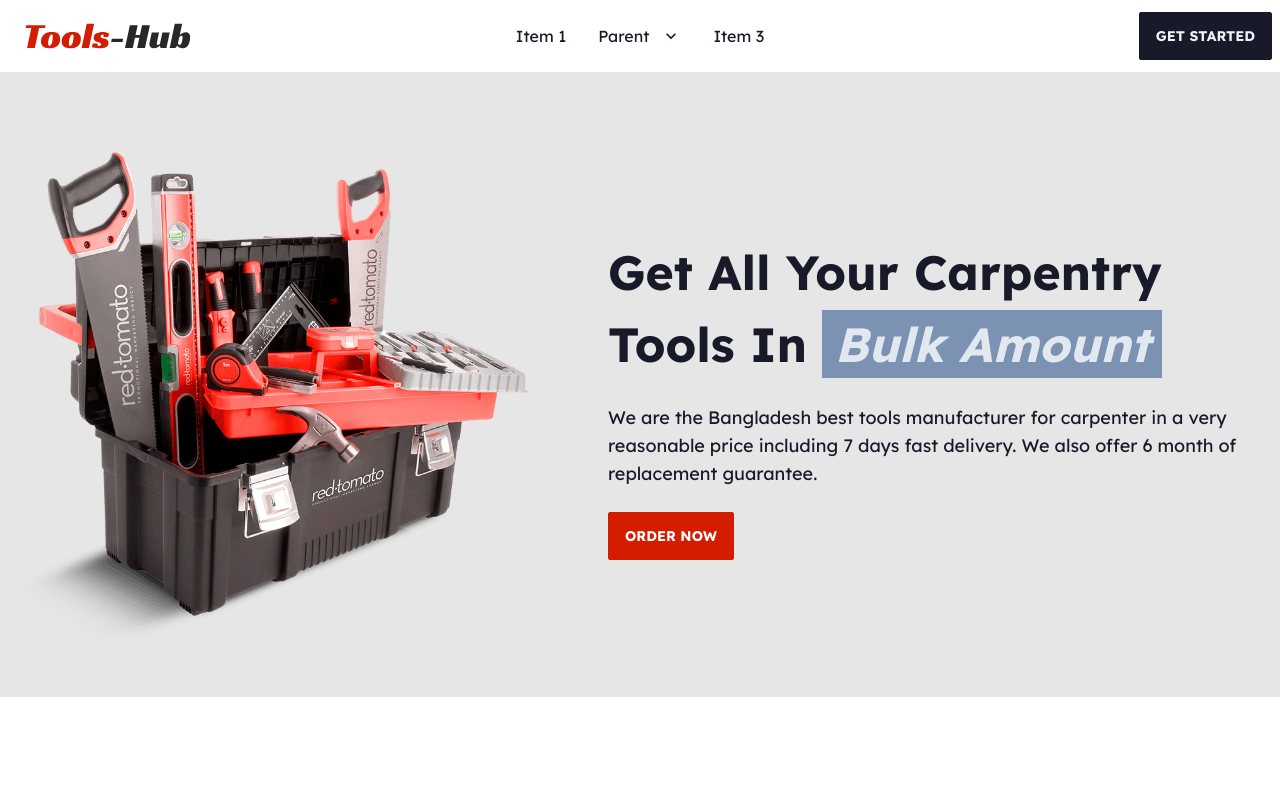
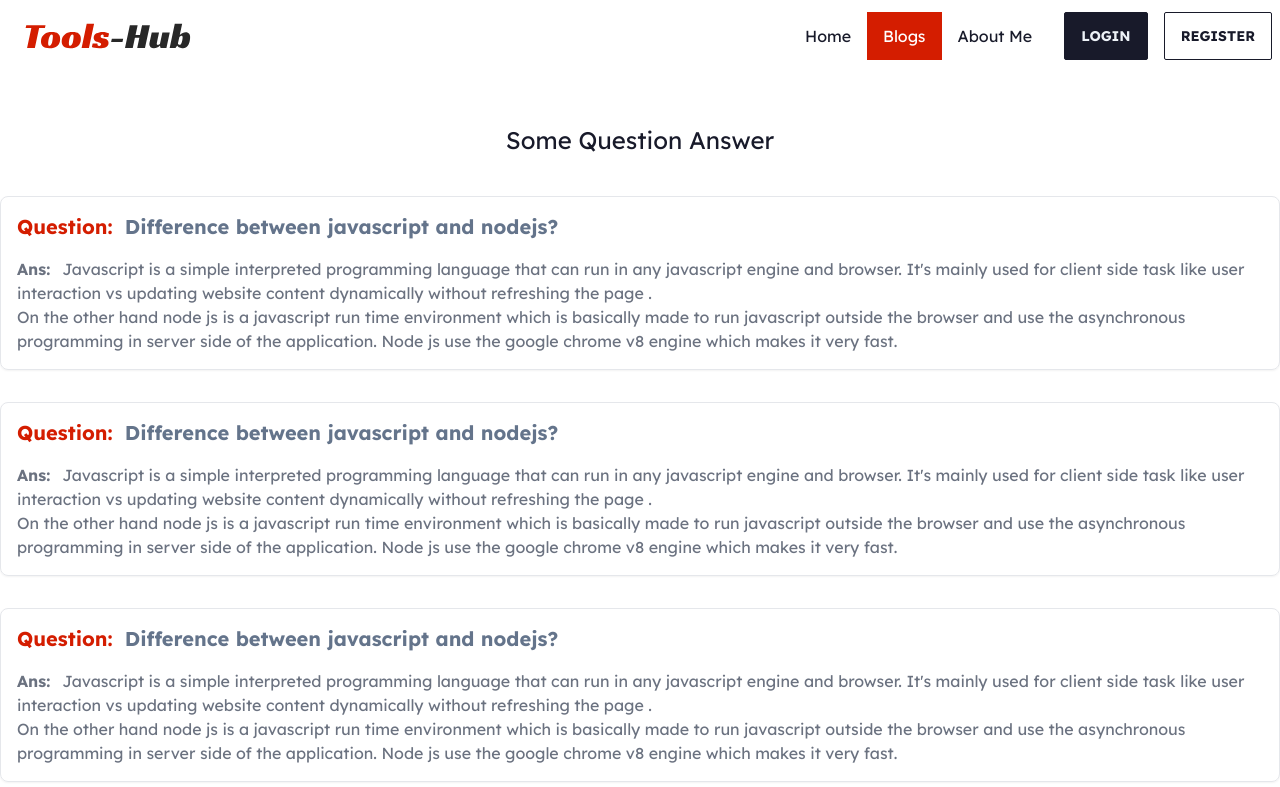
Before and after one commit to Naiem890/Tools-Hub, a React (Create React App) app: page /blogs in a window 1280 px wide. Shown: the top 787 px of the page. Built offline with nearby package versions, Linux system fonts and the light colour scheme; the HTML template or start-up script is replaced by a standard one.

Commit message:
not found page + question ans page (init)

```diff
--- a/src/App.css
+++ b/src/App.css
@@ -1,3 +1,3 @@
-.body {
-  background-color: red;
+ul li a.active {
+  color: white;
 }
--- a/src/App.js
+++ b/src/App.js
@@ -1,14 +1,24 @@
+import { Route, Routes } from "react-router-dom";
 import "./App.css";
+import Blogs from "./components/Pages/Blogs/Blogs";
 
 import Home from "./components/Pages/Home/Home";
 import Footer from "./components/Shared/Footer";
 import Navbar from "./components/Shared/Navbar";
+import Portfolio from "./components/Pages/Portfolio/Portfolio";
+import NotFound from "./components/Shared/NotFound";
 
 function App() {
   return (
     <div>
       <Navbar></Navbar>
-      <Home></Home>
+      <Routes>
+        <Route path="/" element={<Home></Home>}></Route>
+        <Route path="/home" element={<Home></Home>}></Route>
+        <Route path="/blogs" element={<Blogs></Blogs>}></Route>
+        <Route path="/portfolio" element={<Portfolio></Portfolio>}></Route>
+        <Route path="*" element={<NotFound></NotFound>}></Route>
+      </Routes>
       <Footer></Footer>
     </div>
   );
--- /dev/null
+++ b/src/components/Pages/Blogs/Blogs.js
@@ -0,0 +1,65 @@
+import React from "react";
+
+const Blogs = () => {
+  return (
+    <div className="container 2xl:px-20 py-3  mx-auto mt-10">
+      <h2 className="text-center text-2xl mb-10">Some Question Answer</h2>
+      <div className="shadow-sm rounded-lg border p-4 mb-8">
+        <h2 className="mb-4 text-xl font-semibold text-slate-500">
+          <span className="text-primary  mr-3">Question:</span>
+          Difference between javascript and nodejs?
+        </h2>
+        <p className="text-gray-500">
+          <span className="font-bold mr-3">Ans:</span>
+          Javascript is a simple interpreted programming language that can run
+          in any javascript engine and browser. It's mainly used for client side
+          task like user interaction vs updating website content dynamically
+          without refreshing the page .
+          <br />
+          On the other hand node js is a javascript run time environment which
+          is basically made to run javascript outside the browser and use the
+          asynchronous programming in server side of the application. Node js
+          use the google chrome v8 engine which makes it very fast.
+        </p>
+      </div>
+      <div className="shadow-sm rounded-lg border p-4 mb-8">
+        <h2 className="mb-4 text-xl font-semibold text-slate-500">
+          <span className="text-primary  mr-3">Question:</span>
+          Difference between javascript and nodejs?
+        </h2>
+        <p className="text-gray-500">
+          <span className="font-bold mr-3">Ans:</span>
+          Javascript is a simple interpreted programming language that can run
+          in any javascript engine and browser. It's mainly used for client side
+          task like user interaction vs updating website content dynamically
+          without refreshing the page .
+          <br />
+          On the other hand node js is a javascript run time environment which
+          is basically made to run javascript outside the browser and use the
+          asynchronous programming in server side of the application. Node js
+          use the google chrome v8 engine which makes it very fast.
+        </p>
+      </div>
+      <div className="shadow-sm rounded-lg border p-4 mb-8">
+        <h2 className="mb-4 text-xl font-semibold text-slate-500">
+          <span className="text-primary  mr-3">Question:</span>
+          Difference between javascript and nodejs?
+        </h2>
+        <p className="text-gray-500">
+          <span className="font-bold mr-3">Ans:</span>
+          Javascript is a simple interpreted programming language that can run
+          in any javascript engine and browser. It's mainly used for client side
+          task like user interaction vs updating website content dynamically
+          without refreshing the page .
+          <br />
+          On the other hand node js is a javascript run time environment which
+          is basically made to run javascript outside the browser and use the
+          asynchronous programming in server side of the application. Node js
+          use the google chrome v8 engine which makes it very fast.
+        </p>
+      </div>
+    </div>
+  );
+};
+
+export default Blogs;
--- a/src/components/Pages/Home/Cta.js
+++ b/src/components/Pages/Home/Cta.js
@@ -4,7 +4,7 @@ import toolsImage from "./../../../assets/image/tools.png";
 
 const Cta = () => {
   return (
-    <div className="hero bg-[#3B4342]  pt-8 pb-8 md:pb-0 mt-20 text-white">
+    <div className="hero bg-[#3B4342]  pt-8 pb-8  mt-20 text-white">
       <div className="hero-content flex-col gap-8 md:gap-20 md:flex-row md:justify-evenly">
         <img
           src={toolsImage}
--- /dev/null
+++ b/src/components/Pages/Portfolio/Portfolio.js
@@ -0,0 +1,7 @@
+import React from "react";
+
+const Portfolio = () => {
+  return <div>Portfolio</div>;
+};
+
+export default Portfolio;
--- a/src/components/Shared/Footer.js
+++ b/src/components/Shared/Footer.js
@@ -10,7 +10,7 @@ const Footer = () => {
 
   return (
     <div>
-      <div className="mt-20 mb-6 container mx-auto 2xl:px-32 px-4">
+      <div className=" mb-6 container mx-auto 2xl:px-32 px-4">
         <hr className="mb-3 border-gray-200 sm:mx-auto dark:border-gray-700 lg:mb-6" />
 
         <footer className="bg-white rounded-lg   dark:bg-gray-800">
--- a/src/components/Shared/Navbar.js
+++ b/src/components/Shared/Navbar.js
@@ -1,7 +1,13 @@
 import React from "react";
 import logo from "./../../assets/image/logo.svg";
+import { Link, NavLink } from "react-router-dom";
 
 const Navbar = () => {
+  const navLinks = [
+    { linkText: "Home", linkRoute: "/" },
+    { linkText: "Blogs", linkRoute: "/blogs" },
+    { linkText: "About Me", linkRoute: "/portfolio" },
+  ];
   return (
     <div>
       <div className="navbar  container 2xl:px-20 py-3  mx-auto">
@@ -27,75 +33,43 @@ const Navbar = () => {
               tabindex="0"
               className="menu menu-compact dropdown-content mt-3 p-2 shadow bg-base-100 rounded-box w-52"
             >
-              <li>
-                <a>Item 1</a>
-              </li>
-              <li tabindex="0">
-                <a className="justify-between">
-                  Parent
-                  <svg
-                    className="fill-current"
-                    xmlns="http://www.w3.org/2000/svg"
-                    width="24"
-                    height="24"
-                    viewBox="0 0 24 24"
-                  >
-                    <path d="M8.59,16.58L13.17,12L8.59,7.41L10,6L16,12L10,18L8.59,16.58Z" />
-                  </svg>
-                </a>
-                <ul className="p-2">
+              {navLinks.map((navLink) => {
+                return (
                   <li>
-                    <a>Submenu 1</a>
+                    <Link to={navLink.linkRoute}>{navLink.linkText}</Link>
                   </li>
-                  <li>
-                    <a>Submenu 2</a>
-                  </li>
-                </ul>
-              </li>
-              <li>
-                <a>Item 3</a>
-              </li>
+                );
+              })}
+              <Link to="" className="btn mt-2">
+                Login
+              </Link>
+              <Link to="" className="btn btn-outline mt-2">
+                Register
+              </Link>
             </ul>
           </div>
-          <a className="btn btn-ghost normal-case text-xl">
+          <Link to="" className="btn btn-ghost normal-case text-xl">
             <img src={logo} alt="tools-hub" />
-          </a>
+          </Link>
         </div>
-        <div className="navbar-center hidden lg:flex">
+        <div className="navbar-end hidden lg:flex">
           <ul className="menu menu-horizontal p-0">
-            <li>
-              <a>Item 1</a>
-            </li>
-            <li tabindex="0">
-              <a>
-                Parent
-                <svg
-                  className="fill-current"
-                  xmlns="http://www.w3.org/2000/svg"
-                  width="20"
-                  height="20"
-                  viewBox="0 0 24 24"
-                >
-                  <path d="M7.41,8.58L12,13.17L16.59,8.58L18,10L12,16L6,10L7.41,8.58Z" />
-                </svg>
-              </a>
-              <ul className="p-2">
+            {navLinks.map((navLink) => {
+              return (
                 <li>
-                  <a>Submenu 1</a>
+                  <NavLink to={navLink.linkRoute}>{navLink.linkText}</NavLink>
                 </li>
-                <li>
-                  <a>Submenu 2</a>
-                </li>
-              </ul>
-            </li>
-            <li>
-              <a>Item 3</a>
-            </li>
+              );
+            })}
           </ul>
+          <Link to="/login" className="btn ml-4">
+            Login
+          </Link>
+          <Link to="/register" className="btn  btn-outline ml-4">
+            Register
+          </Link>
         </div>
-        <div className="navbar-end">
-          <a className="btn">Get started</a>
-        </div>
+        {/* <div className="navbar-end"></div> */}
       </div>
     </div>
   );
--- /dev/null
+++ b/src/components/Shared/NotFound.js
@@ -0,0 +1,16 @@
+import React from "react";
+import { Link } from "react-router-dom";
+import notFound from "./../../assets/image/notfound.svg";
+
+const NotFound = () => {
+  return (
+    <div className="container 2xl:px-20 py-3  mx-auto mt-6 mb-10 text-center">
+      <img src={notFound} className="max-w-lg mx-auto" alt="" />
+      <Link to="/" className="btn my-6">
+        Return to home
+      </Link>
+    </div>
+  );
+};
+
+export default NotFound;
```
Also changed, not shown: src/assets/image/notfound.svg (added).
